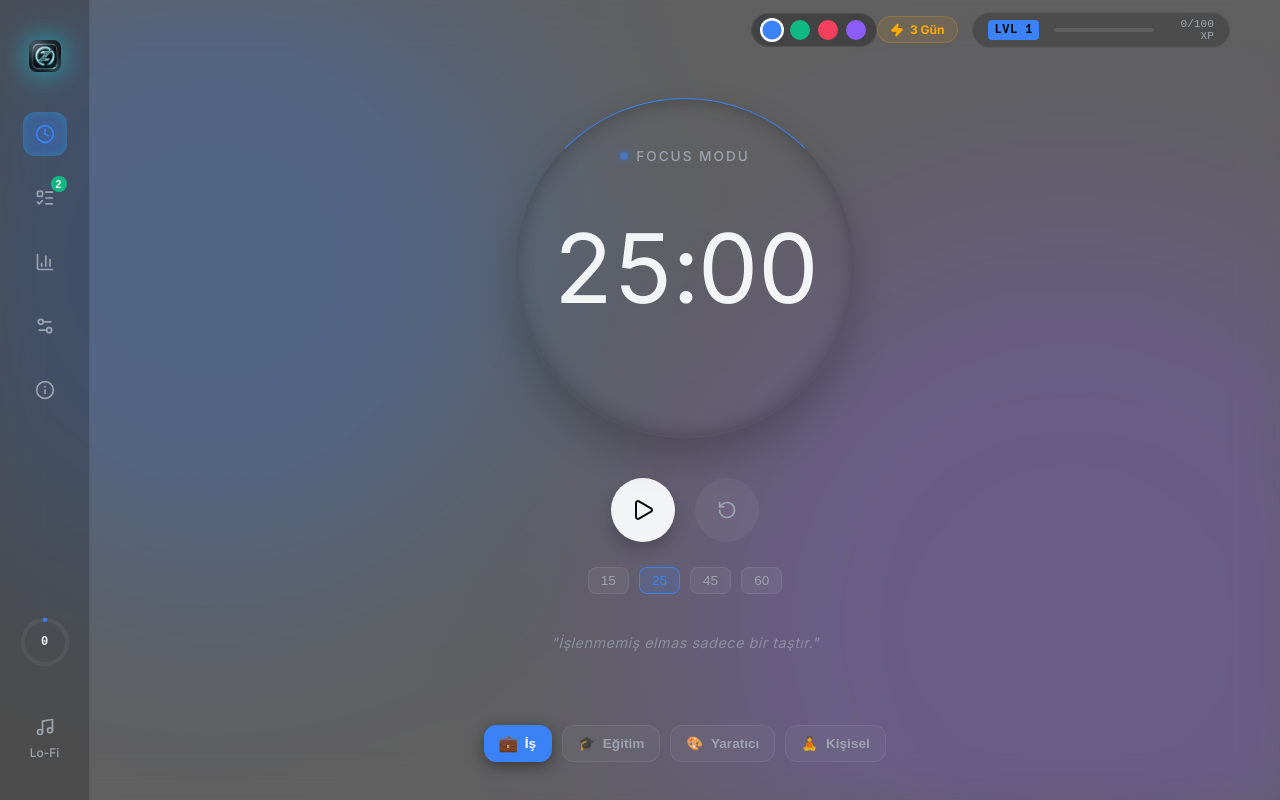
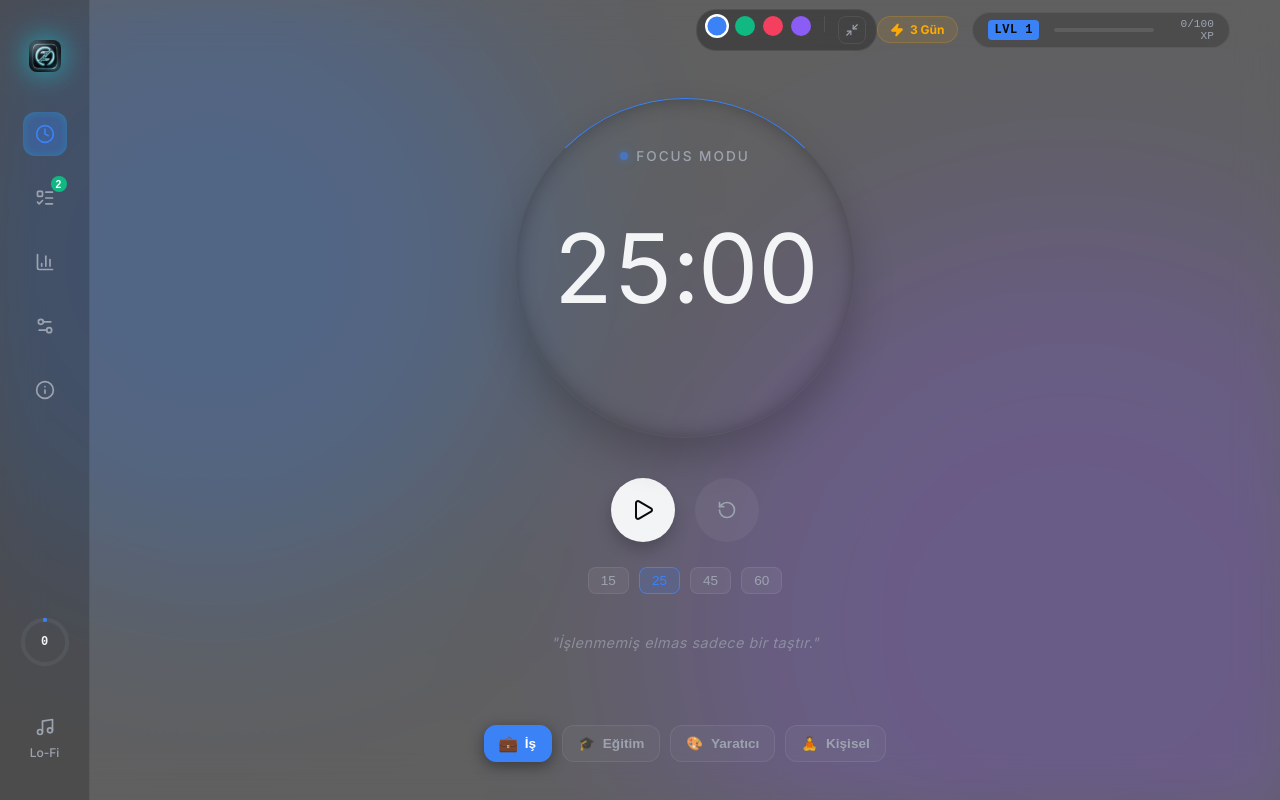
Before and after one commit to unitybtw/focus-zen, a React (Vite) app: page / in a window 1280 px wide. Built offline with nearby package versions, Linux system fonts and the light colour scheme.

Commit message:
feat: Commit #19 - Ultra-minimalist Zen Mode with UI overrides and transitions

```diff
--- a/src/App.jsx
+++ b/src/App.jsx
@@ -1,5 +1,5 @@
 import React, { useState, useEffect, useRef } from 'react';
-import { Play, Pause, RotateCcw, Check, Circle, ListTodo, BarChart3, Clock, Music, X, ChevronLeft, ChevronRight, Focus, Cloud, Wind, Zap, Tag, History, Trophy, Target, TrendingUp, Settings as SettingsIcon, Settings2, Bell, Volume2, Flag, ChevronUp, ChevronDown, ListFilter, CloudRain, Trees, Download, Upload, Info } from 'lucide-react';
+import { Play, Pause, RotateCcw, Check, Circle, ListTodo, BarChart3, Clock, Music, X, ChevronLeft, ChevronRight, Focus, Cloud, Wind, Zap, Tag, History, Trophy, Target, TrendingUp, Settings as SettingsIcon, Settings2, Bell, Volume2, Flag, ChevronUp, ChevronDown, ListFilter, CloudRain, Trees, Download, Upload, Info, Minimize2, Maximize2 } from 'lucide-react';
 import { Howl } from 'howler';
 import './index.css';
 
@@ -40,6 +40,9 @@ function App() {
   const [longBreakDuration, setLongBreakDuration] = useState(15);
   const [autoStartBreaks, setAutoStartBreaks] = useState(false);
   const [autoStartFocus, setAutoStartFocus] = useState(false);
+  const [isZen, setIsZen] = useState(false);
+
+  const toggleZen = () => setIsZen(!isZen);
 
   // Add XP
   const gainXp = (amount) => {
@@ -546,7 +549,7 @@ function App() {
 
 
   return (
-    <div className={`app-wrapper ${isRunning ? 'is-focusing' : ''}`}>
+    <div className={`app-wrapper ${isRunning ? 'is-focusing' : ''} ${isZen ? 'zen-mode' : ''}`}>
       {/* Background ambient lighting effects */}
       <div className="ambient-blob blob-1"></div>
       <div className="ambient-blob blob-2"></div>
@@ -680,6 +683,10 @@ function App() {
                   title={`${t.id.charAt(0).toUpperCase() + t.id.slice(1)} Teması`}
                 />
               ))}
+              <div className="divider-v"></div>
+              <button className={`zen-toggle-btn ${isZen ? 'active' : ''}`} onClick={toggleZen} title={isZen ? "Zen Modundan Çık" : "Zen Moduna Gir"}>
+                {isZen ? <Maximize2 size={14} /> : <Minimize2 size={14} />}
+              </button>
             </div>
 
             <div className="streak-badge" title="Günlük Odak Serisi">
--- a/src/index.css
+++ b/src/index.css
@@ -733,3 +733,26 @@ body {
   display: flex; align-items: center; gap: 10px; padding-left: 5px; margin-bottom: 10px;
 }
 .section-header h3 { font-size: 0.9rem; font-weight: 600; opacity: 0.9; }
+
+/* Zen Mode Elite Overrides */
+.divider-v {
+  width: 1px; height: 16px; background: var(--glass-border); margin: 0 5px;
+}
+
+.zen-toggle-btn {
+  background: transparent; border: 1px solid var(--glass-border);
+  color: var(--text-muted); width: 28px; height: 28px; border-radius: 8px;
+  display: flex; align-items: center; justify-content: center; cursor: pointer;
+  transition: all 0.3s cubic-bezier(0.16, 1, 0.3, 1);
+}
+
+.zen-toggle-btn:hover { background: rgba(255, 255, 255, 0.05); color: var(--accent-cyan); border-color: var(--accent-cyan); }
+.zen-toggle-btn.active { color: var(--accent-cyan); border-color: var(--accent-cyan); background: var(--accent-cyan-dim); }
+
+.zen-mode .sidebar { width: 0; padding: 0; border: none; overflow: hidden; opacity: 0; pointer-events: none; }
+.zen-mode .header { width: calc(100% - 40px); left: 20px; border: none; background: transparent; }
+.zen-mode .header-spacers { display: none; }
+.zen-mode .streak-badge, .zen-mode .user-profile { opacity: 0; pointer-events: none; transform: translateY(-10px); }
+.zen-mode .content-area { padding-left: 0; display: flex; align-items: center; justify-content: center; }
+.zen-mode .timer-tab { transform: scale(1.1); transition: transform 0.8s cubic-bezier(0.16, 1, 0.3, 1); }
+.zen-mode .quote-container { opacity: 0.5; }
```
